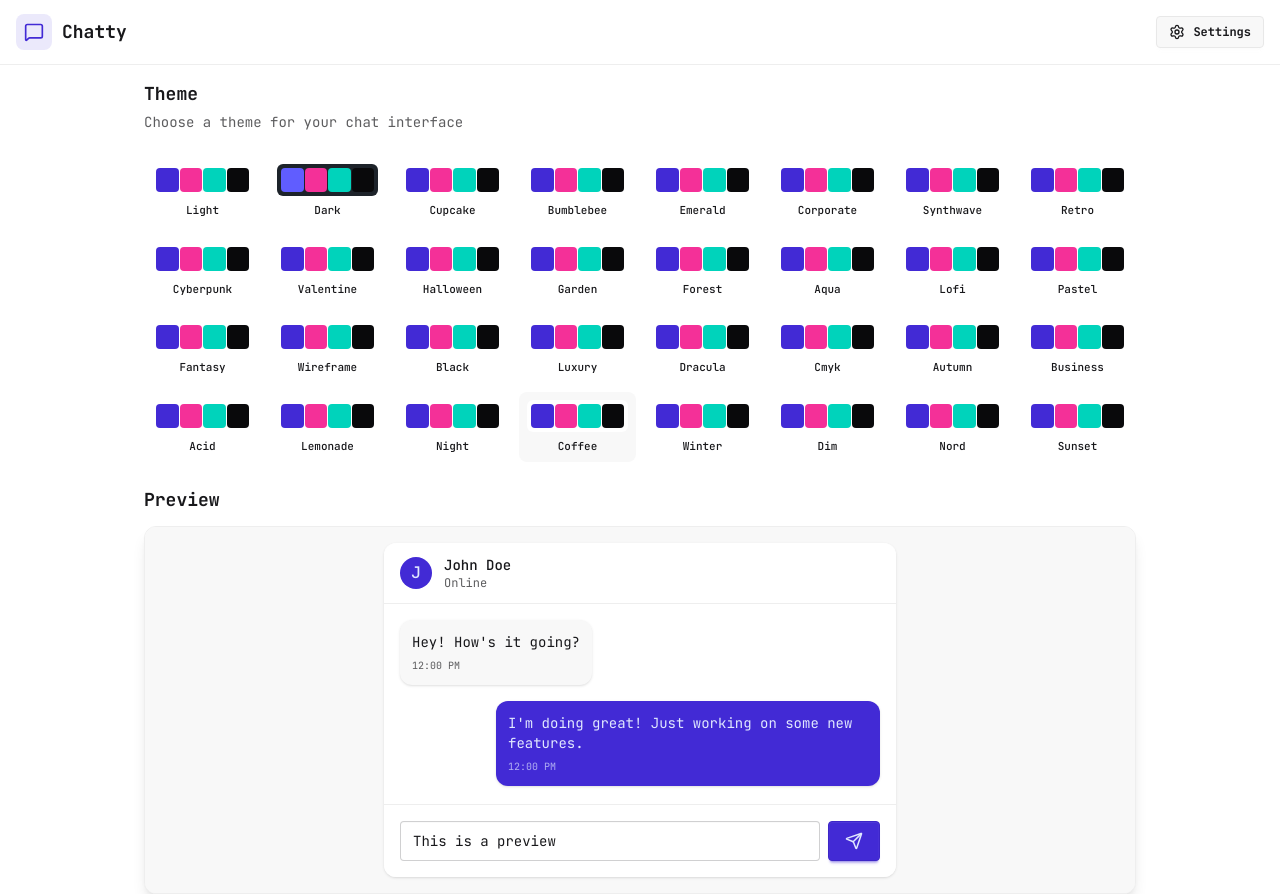
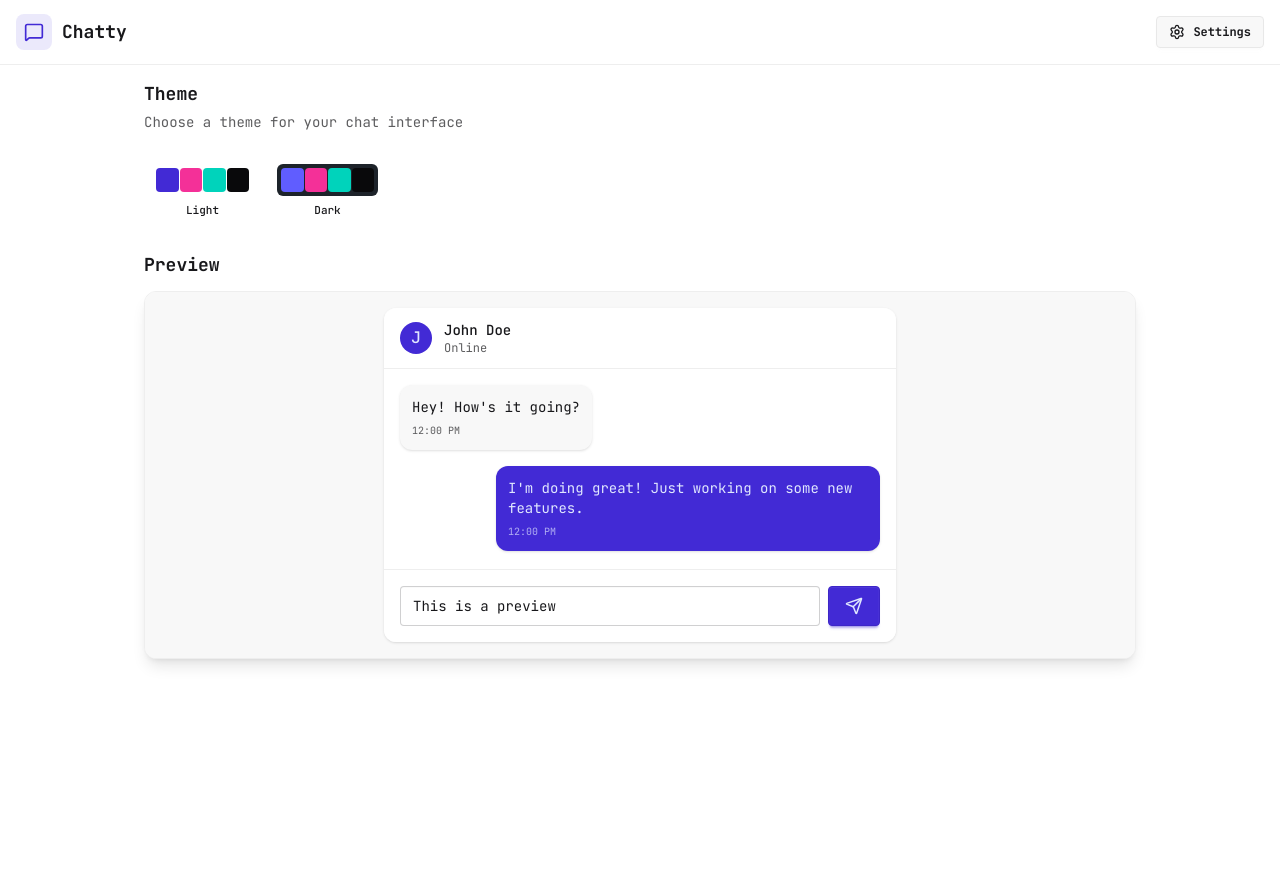
Before and after one commit to elishabhatti/chat-app, a React (Vite) app in the folder frontend/: page /settings in a window 1280 px wide. After the commit the page ends 800 px from the top, so only its background shows below. Built offline with nearby package versions, Linux system fonts and the light colour scheme; no server answers.

Commit message:
changed the themes

```diff
--- a/frontend/src/constants/index.js
+++ b/frontend/src/constants/index.js
@@ -1,34 +1,2 @@
-export const THEMES = [
-  "light",
-  "dark",
-  "cupcake",
-  "bumblebee",
-  "emerald",
-  "corporate",
-  "synthwave",
-  "retro",
-  "cyberpunk",
-  "valentine",
-  "halloween",
-  "garden",
-  "forest",
-  "aqua",
-  "lofi",
-  "pastel",
-  "fantasy",
-  "wireframe",
-  "black",
-  "luxury",
-  "dracula",
-  "cmyk",
-  "autumn",
-  "business",
-  "acid",
-  "lemonade",
-  "night",
-  "coffee",
-  "winter",
-  "dim",
-  "nord",
-  "sunset",
-];
+// constants.ts
+export const THEMES = ["light", "dark"];
```
